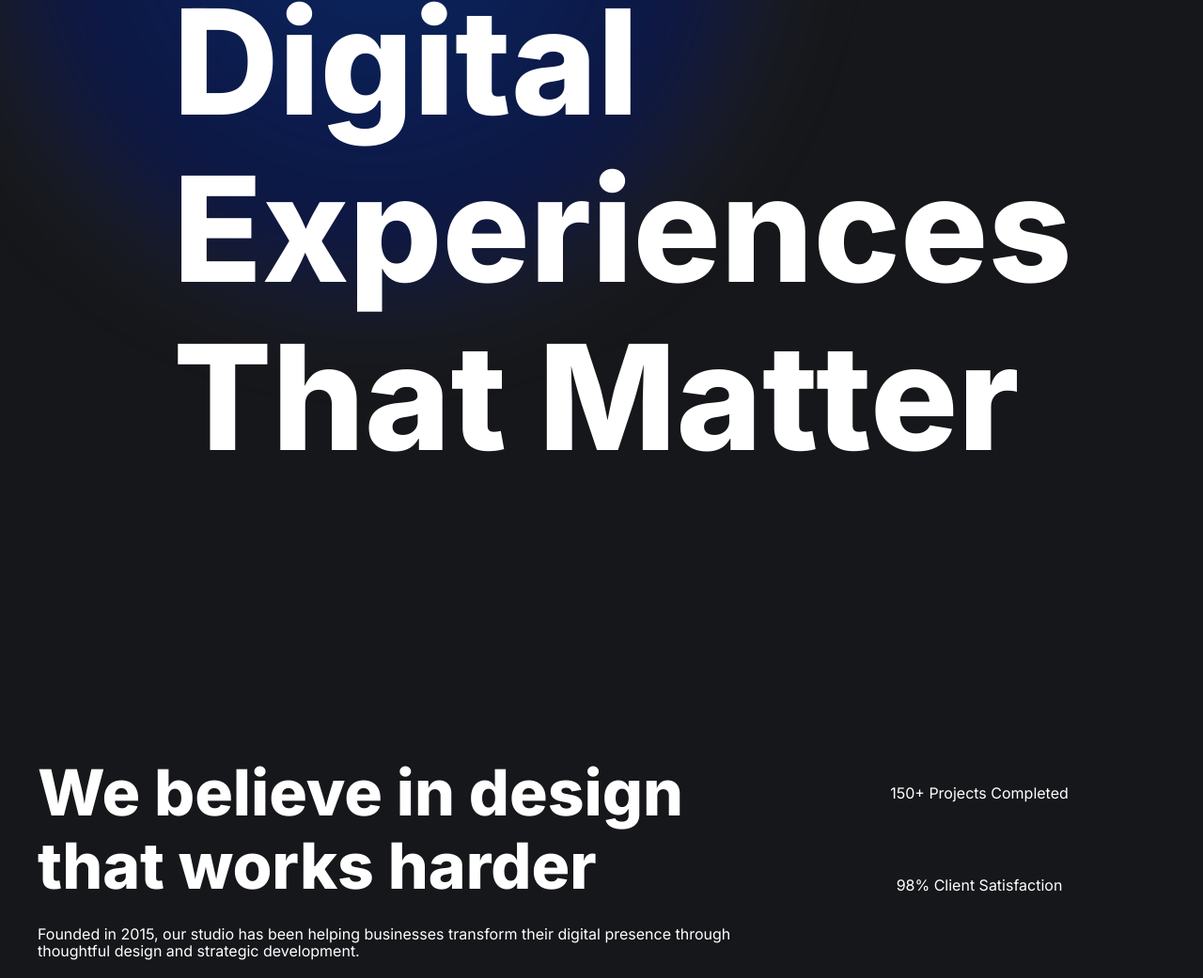
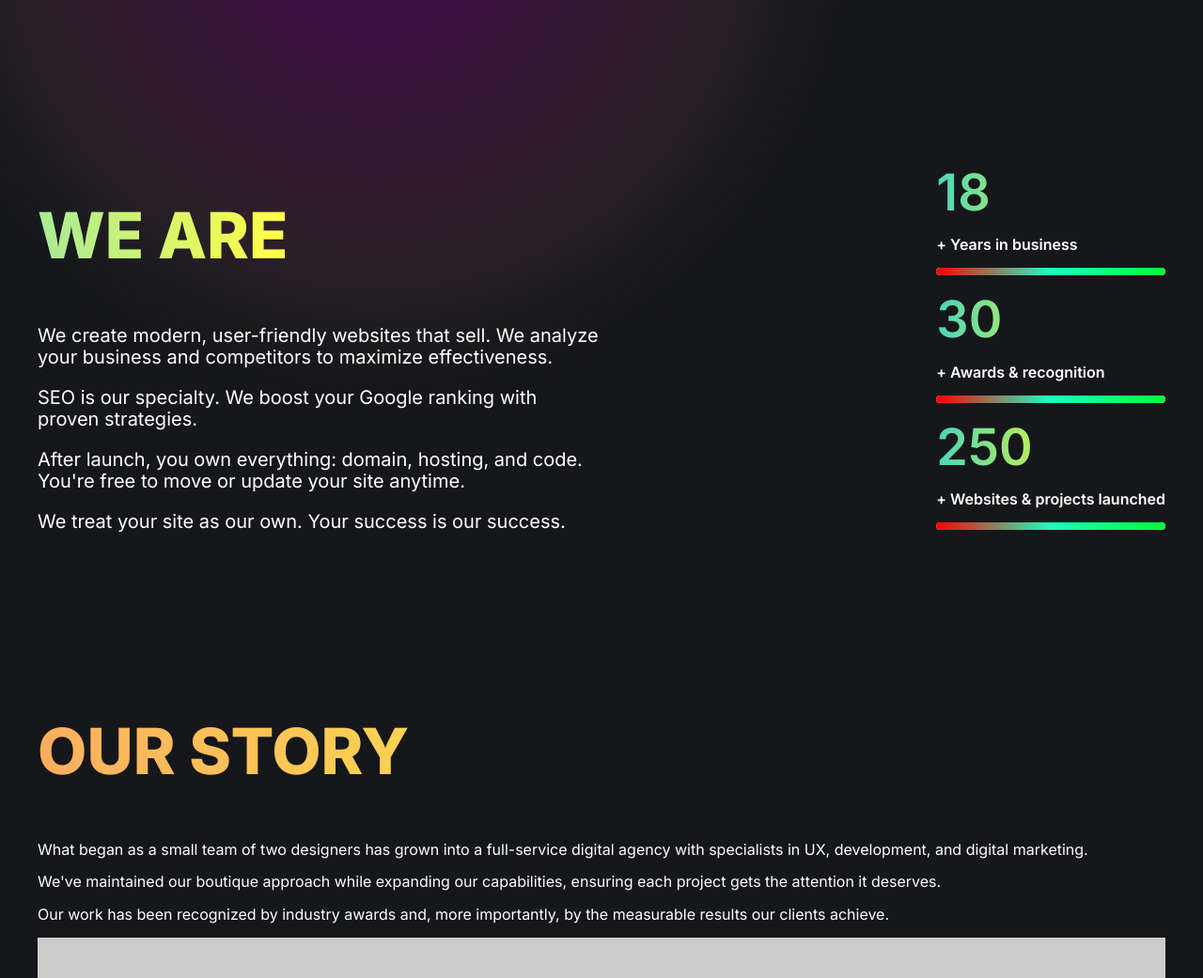
Before and after one commit to kontsantin/RightOnIT, a website: page about.html in a window 1280 px wide. Shown: the part 488-1529 px from the top of the page at 94% size. Drawn offline with nearby package versions, Linux system fonts and the light colour scheme; placeholder pictures from the web are drawn by us.

Commit message:
single-project 16.04.25

```diff
--- a/about.html
+++ b/about.html
@@ -66,7 +66,7 @@
     </div>
 </header>
 <main class="main">
-    <div class="single-page">
+    <div class="about-page">
         <section class="archive-top single-page-top">
             <div class="container">
                 <div class="archive-header single-page-header">
@@ -80,27 +80,53 @@
                             </li>
                         </ul>
                     </nav>
-                    <h1 class="page-title">Crafting Digital Experiences That Matter</h1>
+
                 </div>
+                <h1 class="about-page__title">Crafting Digital Experiences That Matter</h1>
             </div>
         </section>
 
-        <section class="about-intro">
+        <section class="about">
             <div class="container">
-                <div class="intro-content">
-                    <div class="intro-text">
-                        <h2>We believe in design that works harder</h2>
-                        <p>Founded in 2015, our studio has been helping businesses transform their digital presence through thoughtful design and strategic development.</p>
+                <div class="about__row">
+                    <div class="about__column">
+                        <h2 class="about__title">
+                            We are
+                        </h2>
+                        <ul class="about__desc">
+                            <li class="about__item">
+                                We create modern, user-friendly websites that sell. We analyze your business and
+                                competitors to maximize effectiveness.
+                            </li>
+                            <li class="about__item">
+                                SEO is our specialty. We boost your Google ranking with proven strategies.
+                            </li>
+                            <li class="about__item">
+                                After launch, you own everything: domain, hosting, and code. You're free to move or
+                                update your site anytime.
+                            </li>
+                            <li class="about__item">
+                                We treat your site as our own. Your success is our success.
+                            </li>
+                        </ul>
                     </div>
-                    <div class="intro-stats">
-                        <div class="stat-item">
-                            <span class="stat-number">150+</span>
-                            <span class="stat-label">Projects Completed</span>
-                        </div>
-                        <div class="stat-item">
-                            <span class="stat-number">98%</span>
-                            <span class="stat-label">Client Satisfaction</span>
-                        </div>
+                    <div class="about__column">
+                        <ul class="about__prevelegends-list">
+                            <li class="about__prevelegends-item">
+                                <p><span class="counter" data-target="18">0</span>+ Years in business</p>
+                                <div class="progress-bar">
+                                    <div class="progress"></div>
+                                </div>
+                                <p><span class="counter" data-target="30">0</span>+ Awards & recognition</p>
+                                <div class="progress-bar">
+                                    <div class="progress"></div>
+                                </div>
+                                <p><span class="counter" data-target="250">0</span>+ Websites & projects launched</p>
+                                <div class="progress-bar">
+                                    <div class="progress"></div>
+                                </div>
+                            </li>
+                        </ul>
                     </div>
                 </div>
             </div>
@@ -108,15 +134,15 @@
 
         <section class="about-story">
             <div class="container">
-                <div class="story-content">
-                    <h2 class="section-title">Our Story</h2>
-                    <div class="story-grid">
-                        <div class="story-text">
+                <div class="about-story__content">
+                    <h2 class="about-story__title">Our Story</h2>
+                    <div class="about-story__grid">
+                        <div class="about-story__text">
                             <p>What began as a small team of two designers has grown into a full-service digital agency with specialists in UX, development, and digital marketing.</p>
                             <p>We've maintained our boutique approach while expanding our capabilities, ensuring each project gets the attention it deserves.</p>
                             <p>Our work has been recognized by industry awards and, more importantly, by the measurable results our clients achieve.</p>
                         </div>
-                        <div class="story-image">
+                        <div class="about-story__image">
                             <img src="https://via.placeholder.com/500x350" alt="Our team working">
                         </div>
                     </div>
@@ -173,11 +199,11 @@
             </div>
         </section>
 
-        <section class="cta-section">
+        <section class="project-cta">
             <div class="container">
                 <div class="cta-content">
-                    <h2>Ready to discuss your project?</h2>
-                    <a href="/contact" class="cta-button">Get in Touch</a>
+                    <h2>Ready to transform your website?</h2>
+                    <a href="/contact" class="cta-button">Start Your Project</a>
                 </div>
             </div>
         </section>
--- a/assets/css/style.scss
+++ b/assets/css/style.scss
@@ -2615,60 +2615,24 @@ footer {
 
 
 /* About Page Styles */
-.about-intro {
-    padding: 4rem 0;
-
-    .intro-content {
-        display: flex;
-        flex-wrap: wrap;
-        align-items: center;
-        gap: 3rem;
-    }
-
-    .intro-text {
-        flex: 1 1 60%;
-
-        h2 {
-            margin-bottom: 1.5rem;
-        }
-    }
-
-    .intro-stats {
-        flex: 1 1 30%;
-        display: flex;
-        flex-direction: column;
-        gap: 2rem;
-
-        .stat-item {
-            text-align: center;
-            padding: 1.5rem;
-            border-radius: 8px;
-            background: inherit; // Use your existing card bg
-
-            &-number {
-                display: block;
-                font-size: 2.5rem;
-                font-weight: bold;
-                margin-bottom: 0.5rem;
-            }
-        }
-    }
-
-    @media (max-width: 768px) {
-        .intro-content {
-            flex-direction: column;
-        }
-
-        .intro-text,
-        .intro-stats {
-            flex: 1 1 100%;
-        }
+.about-page {
+    &__title {
+        background: $text-gradient-metallic;
+        @include title-style-h2;
+        text-align: center;
+    }
+    .archive-top::before {
+        background: radial-gradient(circle, rgb(91 7 103 / 64%) 10%, rgb(49 36 36 / 76%) 70%);
+        border-radius: 50%;
+        box-shadow: 0 0 50px rgba(255, 255, 255, 0.25);
     }
 }
 
 .about-story {
-    padding: 4rem 0;
-
+    &__title {
+        background: $text-gradient-tropical;
+        @include title-style-h2;
+    }
     .story-grid {
         display: grid;
         grid-template-columns: 1fr 1fr;
```
Also changed, not shown: assets/css/style.css, 1 other file.
